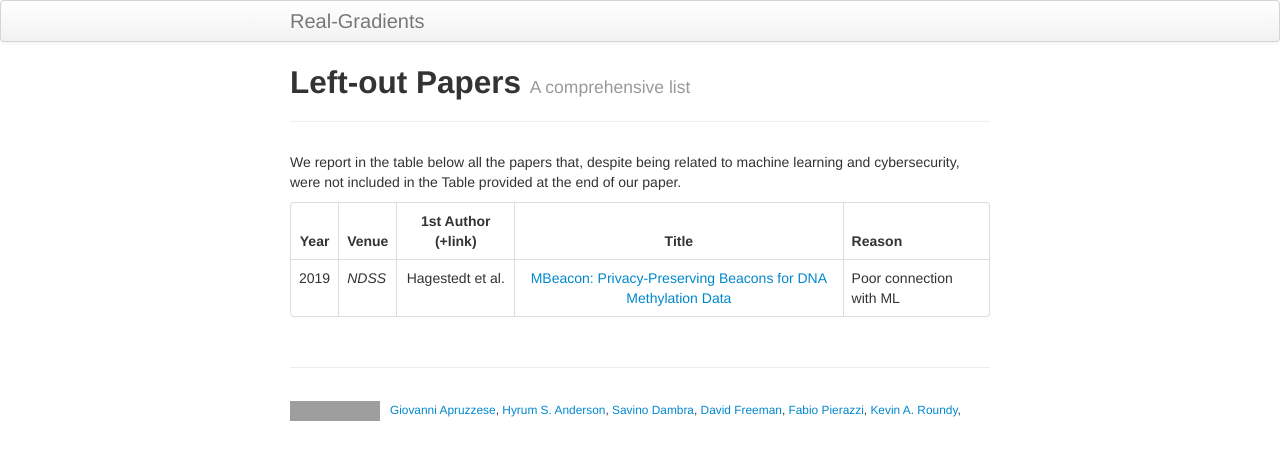
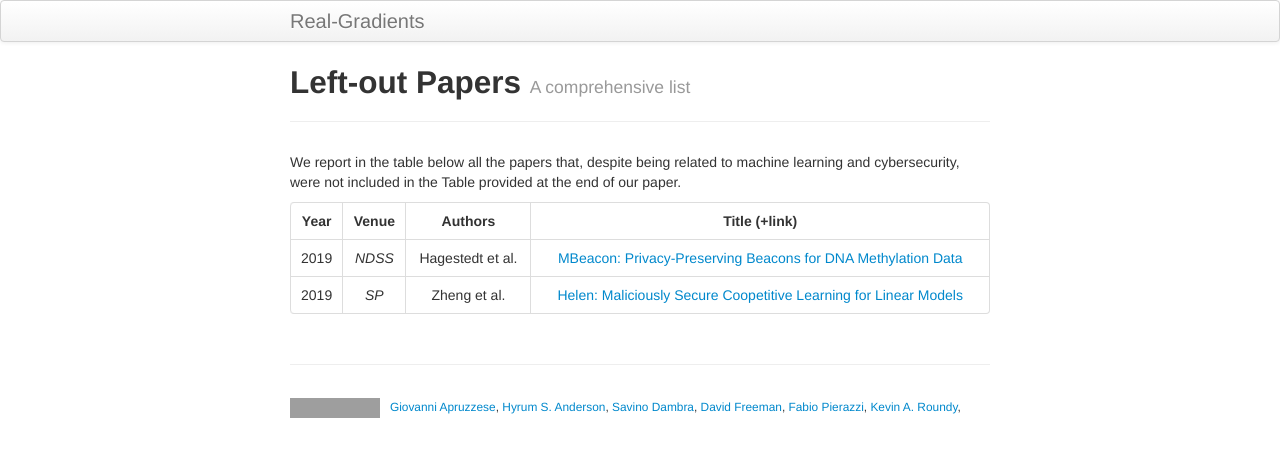
Before and after one commit to real-gradients/real-gradients.github.io, a Jekyll site: the page built from resources/leftout_papers.md, in a window 1280 px wide. Shown: the top 460 px of the page. Built offline with Jekyll 4.4.1, drawn with Linux system fonts in a browser that asks for light colours; grey boxes are pictures that could not be loaded.

Commit message:
missing papers

```diff
--- a/resources/table.md
+++ b/resources/table.md
@@ -1,6 +1,6 @@
-
-|  Year  | Venue | 1st Author (+link) | Title | Reason |
-|:--:|-----------------|:---------------------------------------------------------------------------------------------------:|:----------:|-----------|
-|  2019 | _NDSS_ |                Hagestedt et al.                      |     [MBeacon: Privacy-Preserving Beacons for DNA Methylation Data](https://www.ndss-symposium.org/wp-content/uploads/2019/02/ndss2019_03A-2_Hagestedt_paper.pdf)     |  Poor connection with ML |
+|  Year  | Venue | Authors | Title (+link) |
+|:--:|:--:|:----------:|:-------------------:|
+|  2019 | _NDSS_ | Hagestedt et al. |     [MBeacon: Privacy-Preserving Beacons for DNA Methylation Data](https://www.ndss-symposium.org/wp-content/uploads/2019/02/ndss2019_03A-2_Hagestedt_paper.pdf)     |
+| 2019 | _SP_ | Zheng et al. | [Helen: Maliciously Secure Coopetitive Learning for Linear Models](https://ieeexplore.ieee.org/stamp/stamp.jsp?arnumber=8835215) |
 {:.table}
 {:.table-bordered}
```
